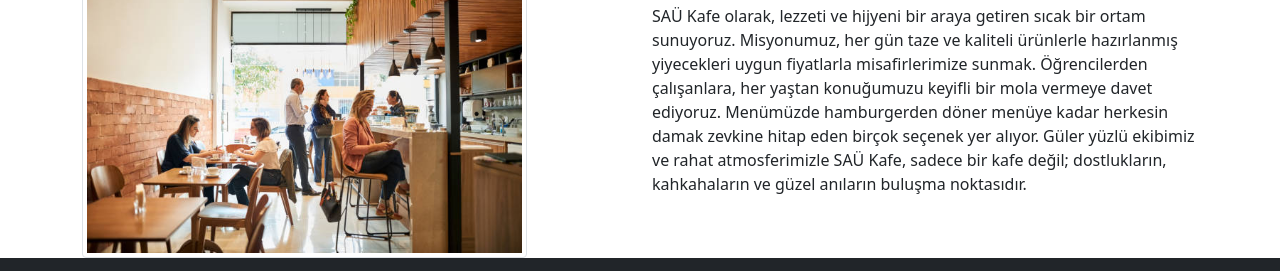
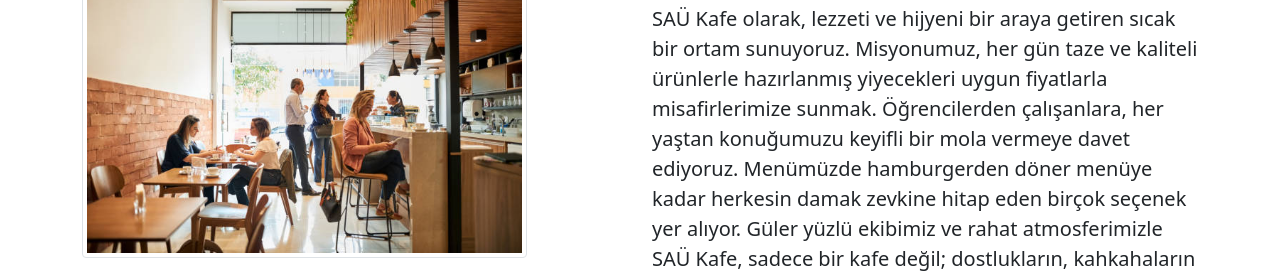
Before and after one commit to hasandemir34/Kodluyoruz, a plain HTML site: page index.html in a window 1280 px wide. Shown: the part 530-801 px from the top of the page. Drawn offline with nearby package versions, Linux system fonts and the light colour scheme.

Commit message:
ahmet version 1.1
yazı tipi büyütüldü

```diff
--- a/index.html
+++ b/index.html
@@ -57,13 +57,13 @@
 
       <div class="container mt-5">
         <div class="row">
-            <div class="col-sm-6">
+            <div class="col-sm-6 mt-0 mb-5">
                 <img class="img-thumbnail"  style="height: 300px;" src="images/kafeimage.png" alt="kafegörsel">
 
             </div>
             <div class="col-sm-6">
                 <h2>Hakkımızda</h2>
-                <p>SAÜ Kafe olarak, lezzeti ve hijyeni bir araya getiren sıcak bir ortam sunuyoruz. Misyonumuz, her gün taze ve kaliteli ürünlerle hazırlanmış yiyecekleri uygun fiyatlarla misafirlerimize sunmak. Öğrencilerden çalışanlara, her yaştan konuğumuzu keyifli bir mola vermeye davet ediyoruz.
+                <p class="fs-5">SAÜ Kafe olarak, lezzeti ve hijyeni bir araya getiren sıcak bir ortam sunuyoruz. Misyonumuz, her gün taze ve kaliteli ürünlerle hazırlanmış yiyecekleri uygun fiyatlarla misafirlerimize sunmak. Öğrencilerden çalışanlara, her yaştan konuğumuzu keyifli bir mola vermeye davet ediyoruz.
                   Menümüzde hamburgerden döner menüye kadar herkesin damak zevkine hitap eden birçok seçenek yer alıyor.
                   Güler yüzlü ekibimiz ve rahat atmosferimizle SAÜ Kafe, sadece bir kafe değil; dostlukların, kahkahaların ve güzel anıların buluşma noktasıdır.</p>
 
```
